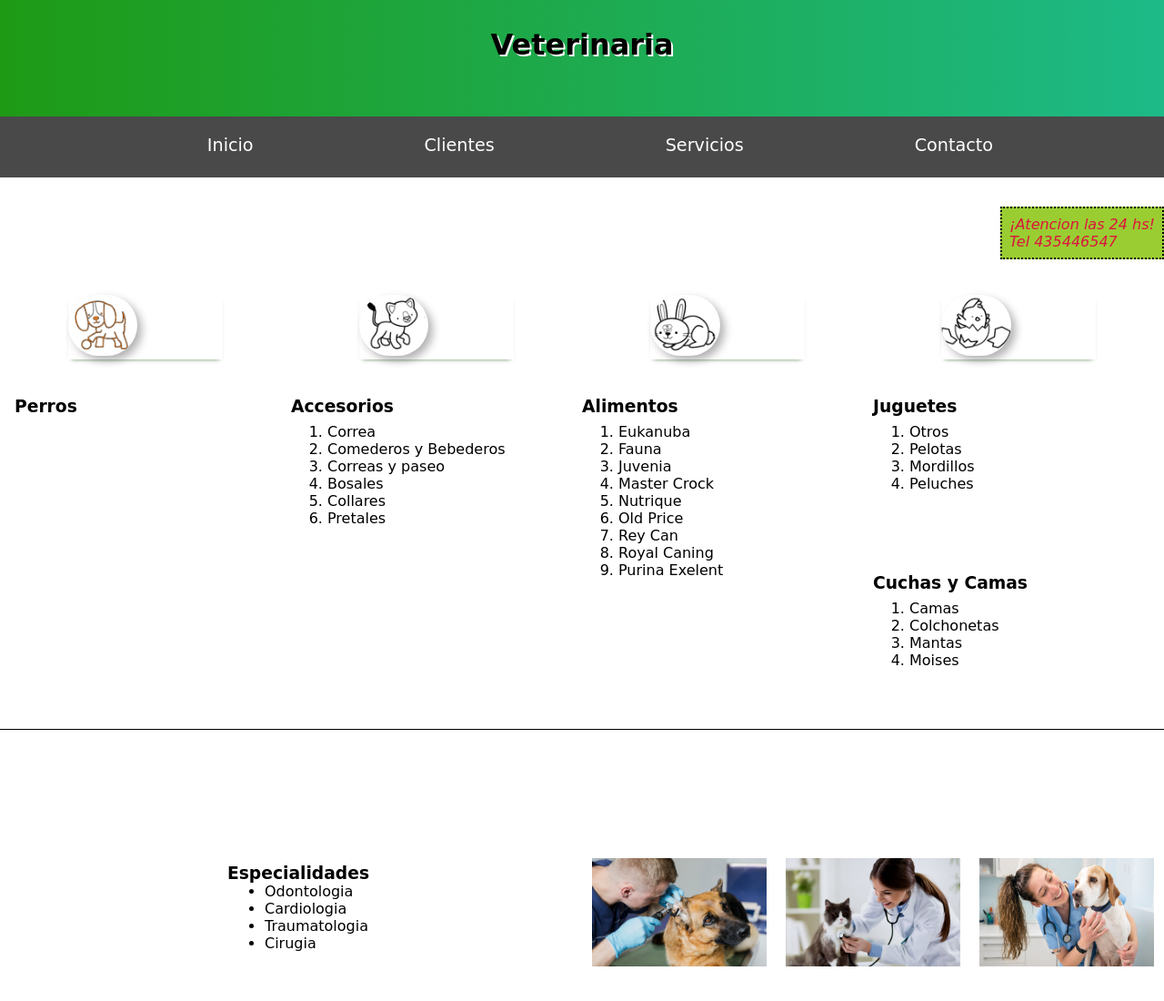
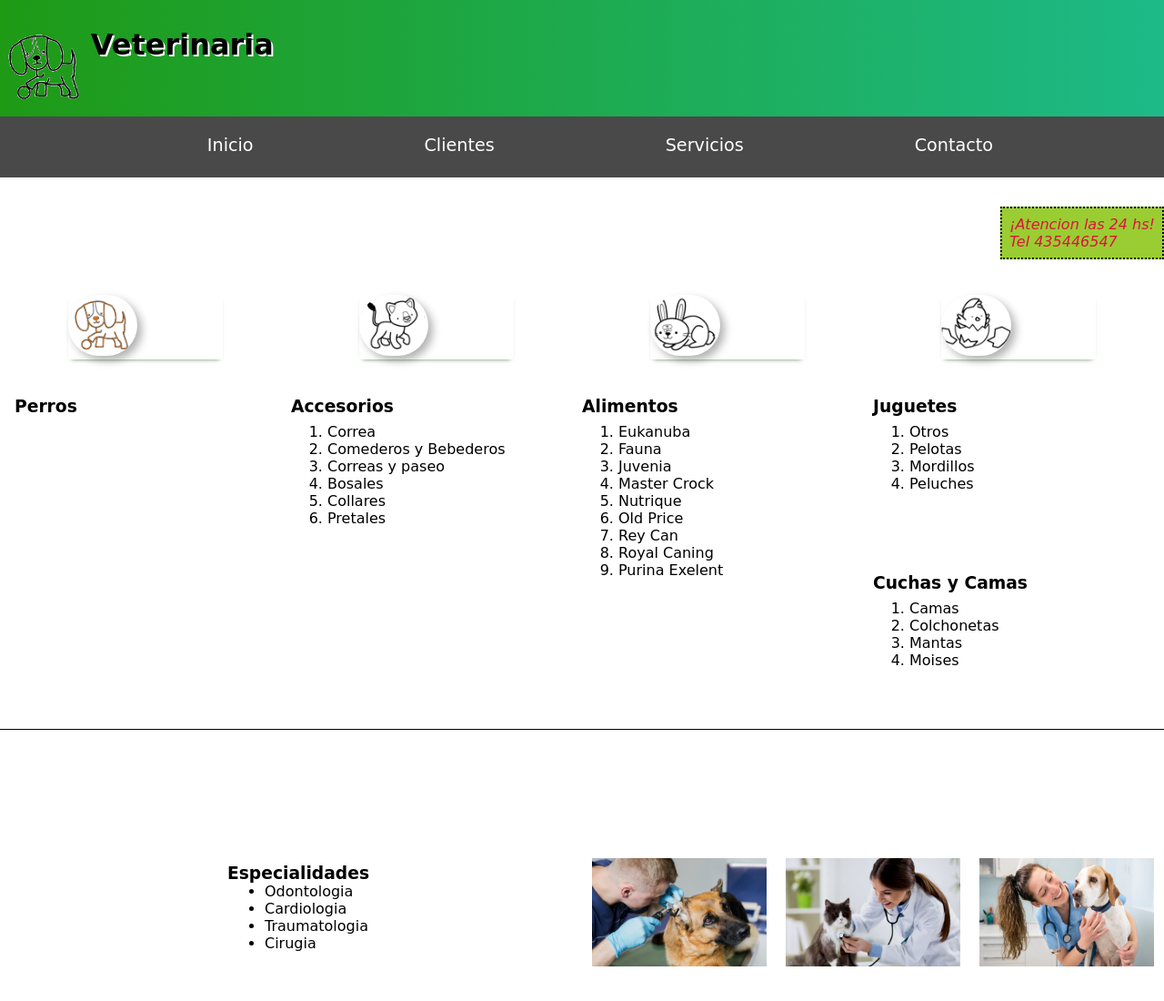
Before and after one commit to juanjo160475/veterinaria, a plain HTML site: page servicios.html in a window 1280 px wide. Shown: the top 1100 px of the page at 91% size. Drawn offline with nearby package versions, Linux system fonts and the light colour scheme.

Commit message:
subiendo rama

```diff
--- a/estilo.css
+++ b/estilo.css
@@ -18,7 +18,9 @@ header {
   /* position: fixed; */
   top: 0;
   width: 100%;
+  display: flex;
 }
+
 nav {
   background-color: rgb(73, 73, 73);
   font-size: 1.2em;
@@ -26,8 +28,6 @@ nav {
   text-align: center;
   padding-top: 20px;
   /* margin-top: 120px; */
-  /* position: fixed; */
-  position: sticky;
   top: 0;
   width: 100%;
 }
--- a/servicios.html
+++ b/servicios.html
@@ -17,6 +17,7 @@
 
 <body>
     <header>
+        <img src="imagenes\perro.png" alt="">
         <h1>Veterinaria</h1>
     </header>
     <nav>
```
